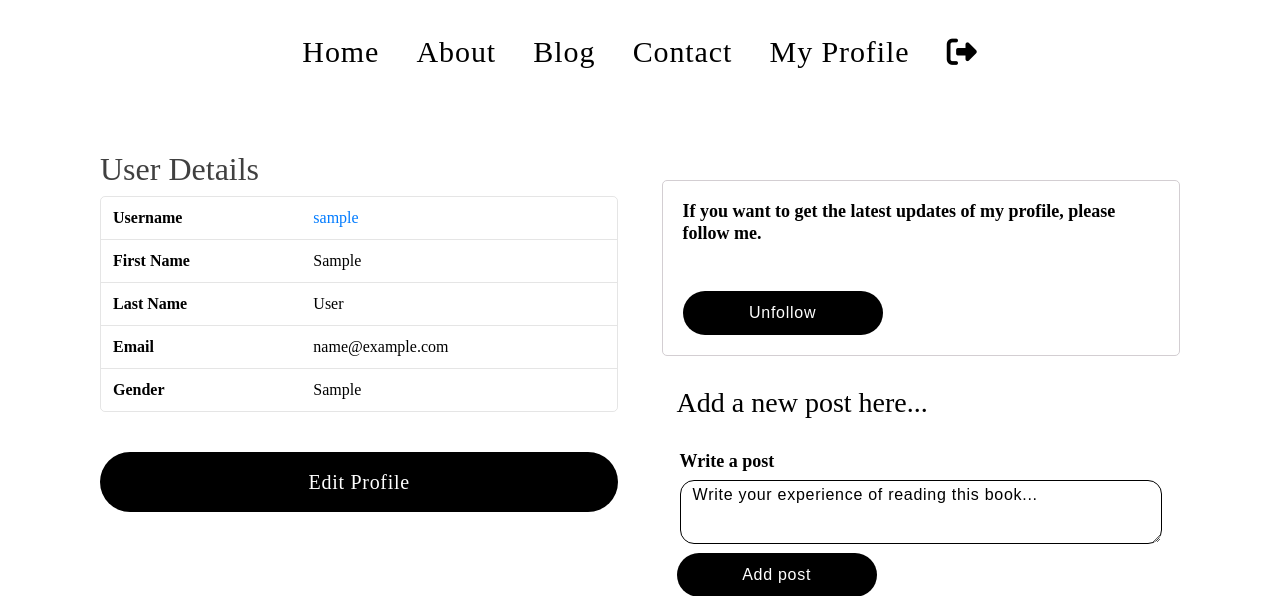
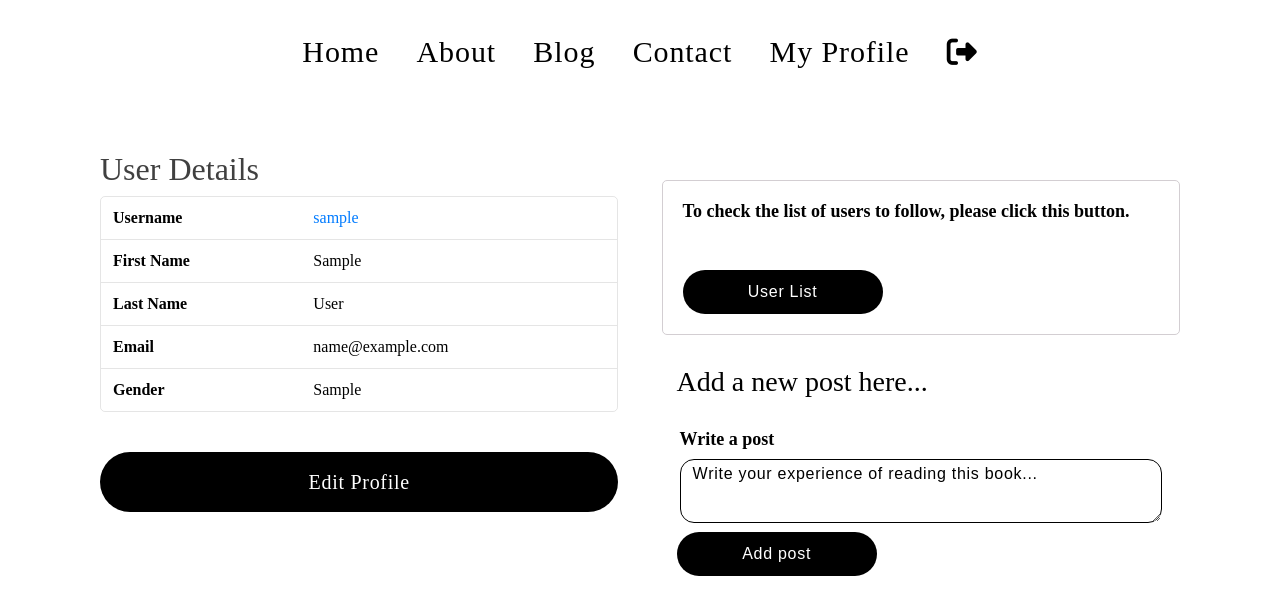
Before and after one commit to sweta-kesur-nlp-playground/django-twitter-like-social-web-app, a Django app: page /profile/1/ in a window 1280 px wide. Shown: the top 596 px of the page. Run offline with Django 3.2, Linux system fonts and the light colour scheme; a user stored in the database is signed in; tables that the repository leaves empty hold one stand-in row (values such as "Sample post"); some libraries are stand-ins or nearby versions; some web fonts are replaced.

Commit message:
half completed profile detail page

```diff
--- a/babushka/templates/detail.html
+++ b/babushka/templates/detail.html
@@ -88,16 +88,18 @@
                                                                           </tr>
                                                                       </tbody>
                                                                   </table>
-
+                                                                  {% if user.username == object.user.username %}
                                                                   <div class="wc-proceed-to-checkout">
                                                                       <a href="https://www.thestoryofbabushka.com/checkout/" class="checkout-button button alt wc-forward"> Edit Profile</a>
                                                                   </div>
+                                                                  {% endif %}
                                                               </div>
                                                         </div>
                                                         <div class="summary entry-summary test-class">
                                                           <div class="woocommerce">
                                                             <strong>
                                                                 <code>
+                                                                    {% if user.username != object.user.username %}
                                                                       {% if follow %}
                                                                         <form class="checkout_coupon woocommerce-form-coupon" action="{% url 'follow-unfollow-view' %}" method="POST">
                                                                           <p>If you want to get the latest updates of my profile, please follow me.</p>
@@ -113,6 +115,13 @@
                                                                           <button type="submit" class="ui positive button">Follow</button>
                                                                         </form>
                                                                       {% endif %}
+                                                                    {% else %}
+                                                                      <form class="checkout_coupon woocommerce-form-coupon" action="{% url 'profile-list-view' %}" method="GET">
+                                                                        <p>To check the list of users to follow, please click this button.</p>
+                                                                        <button type="submit" class="ui negative button">User List</button>
+                                                                      </form>
+                                                                    {% endif %}
+
                                                                     <div class="clear"></div>
                                                                     <div class="woocommerce-notices-wrapper"></div>
                                                                     <form name="checkout" method="post" class="checkout woocommerce-checkout" action="https://www.thestoryofbabushka.com/checkout/" enctype="multipart/form-data" novalidate="novalidate">
--- a/babushka/templates/header.html
+++ b/babushka/templates/header.html
@@ -11,7 +11,7 @@
                     <a href="{% url 'blog' %}">Blog</a>
                     <a href="{% url 'contact' %}">Contact</a>
                     {% if user.is_authenticated %}
-                    <a href="{% url 'home' %}">My Profile</a>
+                    <a href="{% url 'profile-detail-view' user.pk %}">My Profile</a>
                     <a href="{% url 'signout' %}"><i class="fas fa-sign-out-alt"></i></a>
                     {% else %}
                     <a href="{% url 'register' %}"><i class="fas fa-user-circle"></i></a>
```
Also changed, not shown: babushka/admin.py (+12 -0 lines). Lines whose indentation alone changed are shown as unchanged.
